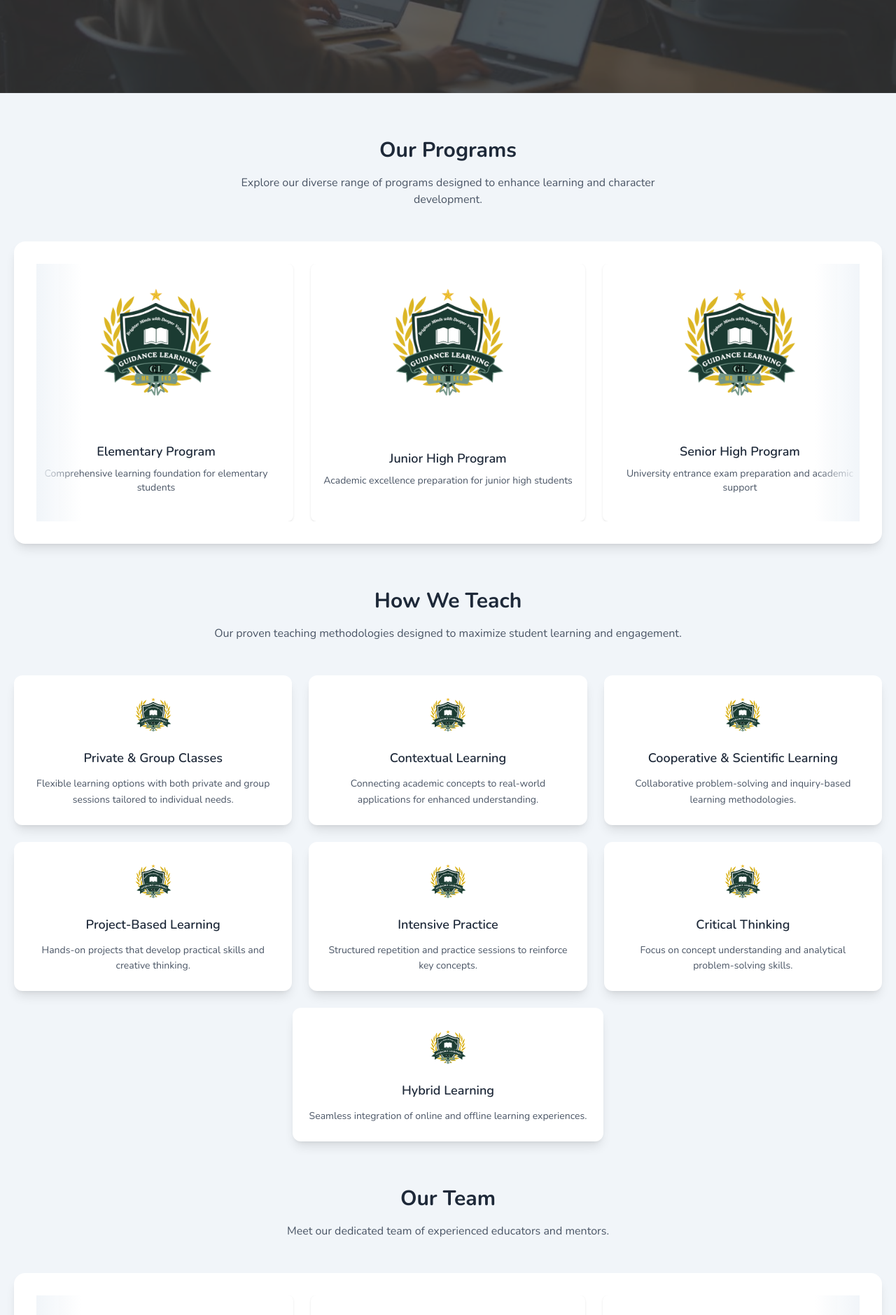
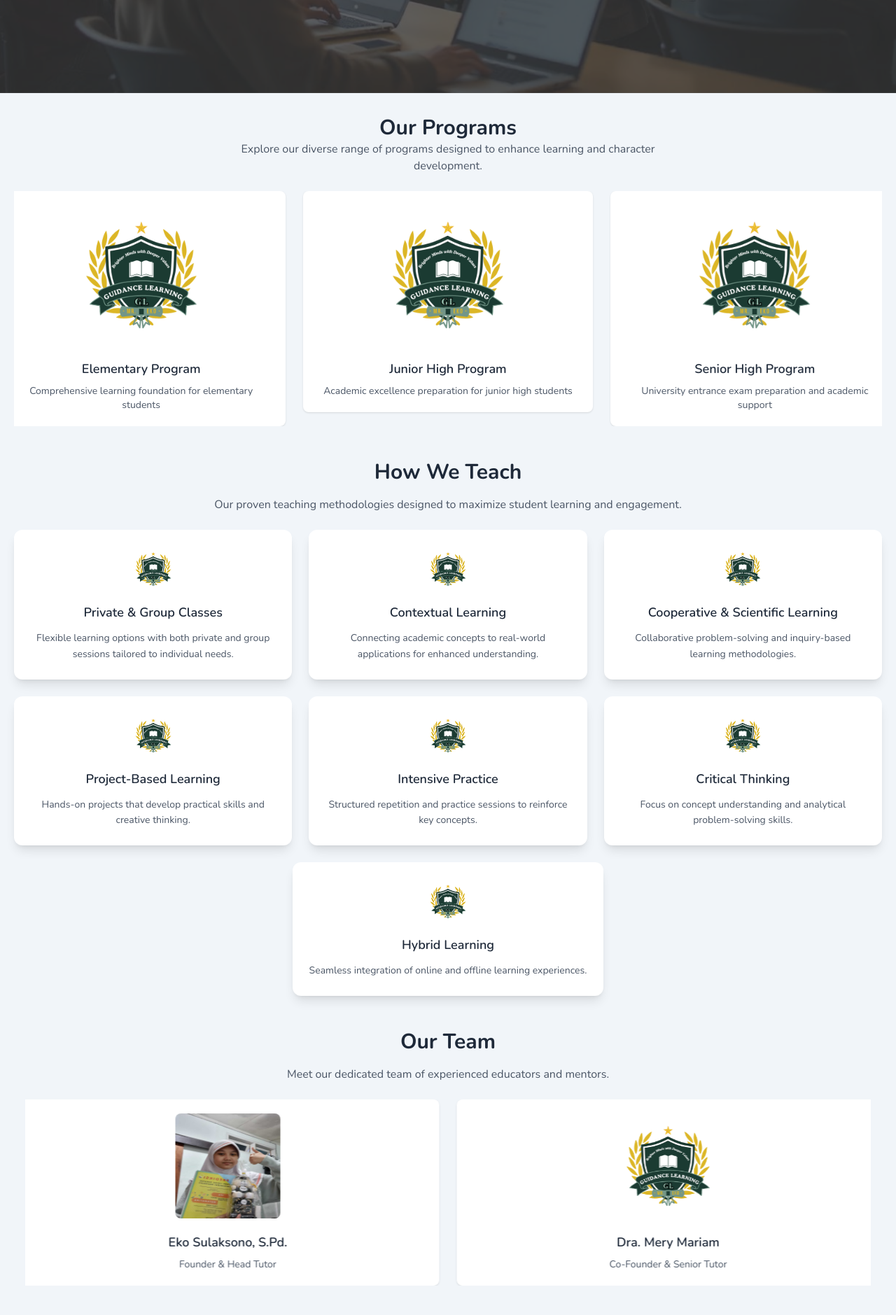
Before and after one commit to sabiannaya/eko-compro, a Next.js app: page / in a window 1280 px wide. Shown: the part 1203-3082 px from the top of the page at 70% size. Built offline with nearby package versions, Linux system fonts and the light colour scheme.

Commit message:
!FIX Testimonialfade (overflow) refactor page refactor data refactor cardSlider

```diff
--- a/src/app/page.tsx
+++ b/src/app/page.tsx
@@ -16,7 +16,7 @@ import {
 const delay = (ms: number) => new Promise((resolve) => setTimeout(resolve, ms));
 
 export default async function HomePage() {
-  await delay(2500);
+  // await delay(2500);
 
   return (
     <div className="bg-slate-100">
@@ -68,26 +68,24 @@ export default async function HomePage() {
         </div>
       </section>
 
-      <div className="space-y-16 py-16">
+      <div className="flex flex-col gap-12">
         {/* Programs Section */}
-        <section className="px-5">
-          <div className="text-center mb-12">
-            <h2 className="text-3xl font-bold text-gray-800 mb-4">
-              Our Programs
-            </h2>
+        <section className="pt-8 flex flex-col gap-6">
+          <div className="text-center">
+            <h2 className="text-3xl font-bold text-gray-800">Our Programs</h2>
             <p className="text-gray-600 max-w-2xl mx-auto">
               Explore our diverse range of programs designed to enhance learning
               and character development.
             </p>
           </div>
-          <div className="bg-white rounded-2xl shadow-lg p-8">
+          <div className="px-5">
             <CardSlider data={programData} />
           </div>
         </section>
 
         {/* Teaching Methods Section */}
-        <section className="px-5">
-          <div className="text-center mb-12">
+        <section className="px-5 flex flex-col gap-6">
+          <div className="text-center">
             <h2 className="text-3xl font-bold text-gray-800 mb-4">
               How We Teach
             </h2>
@@ -134,21 +132,21 @@ export default async function HomePage() {
         </section>
 
         {/* Staff Section */}
-        <section className="px-5">
-          <div className="text-center mb-12">
+        <section className="px-5 flex flex-col gap-6">
+          <div className="text-center">
             <h2 className="text-3xl font-bold text-gray-800 mb-4">Our Team</h2>
             <p className="text-gray-600 max-w-2xl mx-auto">
               Meet our dedicated team of experienced educators and mentors.
             </p>
           </div>
-          <div className="bg-white rounded-2xl shadow-lg p-8">
-            <CardSlider data={staffData} imageHeight={200} imageWidth={150} />
+          <div className="px-4">
+            <CardSlider data={staffData} imageHeight={200} imageWidth={150} slidesDesktop={2} />
           </div>
         </section>
 
         {/* Facilities Section */}
-        <section className="px-5">
-          <div className="text-center mb-12">
+        <section className="px-5 flex flex-col gap-6">
+          <div className="text-center ">
             <h2 className="text-3xl font-bold text-gray-800 mb-4">
               Learning Facilities
             </h2>
@@ -157,7 +155,7 @@ export default async function HomePage() {
               level.
             </p>
           </div>
-          <div className="bg-white rounded-2xl shadow-lg p-8 space-y-12">
+          <div className="bg-white rounded-2xl shadow-lg p-8">
             {facilitiesData.map((level, index) => (
               <div
                 key={index}
@@ -174,7 +172,7 @@ export default async function HomePage() {
                     </h3>
                   </div>
                   <div className="lg:col-span-2">
-                    <ul className="space-y-4">
+                    <ul className="">
                       {level.facilities.map((facility, facilityIndex) => (
                         <li
                           key={facilityIndex}
@@ -202,8 +200,8 @@ export default async function HomePage() {
         </section>
 
         {/* Testimonials Section */}
-        <section className="px-5">
-          <div className="text-center mb-12">
+        {/* <section className="px-5 flex flex-col gap-6">
+          <div className="text-center ">
             <h2 className="text-3xl font-bold text-gray-800 mb-4">
               What Our Students Say
             </h2>
@@ -215,7 +213,7 @@ export default async function HomePage() {
           <div className="max-w-4xl mx-auto">
             <TestimonialsFade testimonials={testimonials} />
           </div>
-        </section>
+        </section> */}
 
         {/* Marquee Sections */}
         <section className="overflow-hidden">
--- a/src/components/CardSlider.tsx
+++ b/src/components/CardSlider.tsx
@@ -17,25 +17,29 @@ interface CardSliderData {
   }[];
   imageHeight?: number;
   imageWidth?: number;
+  slidesDesktop?: number;
 }
 
 const CardSlider = ({
   data = [],
   imageHeight = 300,
   imageWidth = 200,
+  slidesDesktop = 3,
 }: CardSliderData) => {
   const cards = data.map((item, index) => (
     <SwiperSlide key={index}>
-      <div className="flex flex-col items-center justify-center p-3 bg-white rounded-lg shadow-sm
-    transition-transform duration-300 hover:scale-105 active:scale-105">
+      <div
+        className="flex flex-col gap-5 p-5 items-center justify-center bg-white rounded-lg shadow-sm
+  transition-transform duration-300 hover:scale-105 active:scale-105 origin-center overflow-visible"
+      >
         <Image
           src={item.image}
           alt={item.title || "Card Image"}
           width={imageWidth || 200}
           height={imageHeight || 300}
-          className="rounded-lg mb-4"
+          className="rounded-lg object-cover"
         />
-        <div className="min-h-32 flex flex-col items-center justify-center">
+        <div className="flex flex-col items-center justify-center">
           <h3 className="text-lg font-semibold text-gray-800 mb-2 text-center line-clamp-2">
             {item.title || "Default Title"}
           </h3>
@@ -56,7 +60,7 @@ const CardSlider = ({
         slidesPerView={1}
         breakpoints={{
           1024: {
-            slidesPerView: 3,
+            slidesPerView: slidesDesktop || 3,
           },
         }}
         coverflowEffect={{
@@ -67,13 +71,14 @@ const CardSlider = ({
           slideShadows: false,
         }}
         modules={[EffectCoverflow]}
-        className="cardSlider relative"
+        className="cardSlider relative "
+        // style={{ overflow: "visible" }}
         autoHeight={true}
       >
         {cards}
         {/* Gradient overlays to hide text edges */}
-        <div className="absolute left-0 top-0 w-4 sm:w-16 h-full bg-gradient-to-r from-slate-100 to-transparent pointer-events-none z-10"></div>
-        <div className="absolute right-0 top-0 w-4 sm:w-16 h-full bg-gradient-to-l from-slate-100 to-transparent pointer-events-none z-10"></div>
+        {/* <div className="absolute -translate-x-8 left-0 top-0 w-4 sm:w-16 h-full bg-gradient-to-r from-slate-100 to-transparent pointer-events-none z-10"></div>
+        <div className="absolute right-0 top-0 w-4 sm:w-16 h-full bg-gradient-to-l from-slate-100 to-transparent pointer-events-none z-10"></div> */}
       </Swiper>
     </>
   );
--- a/src/data/dummy.tsx
+++ b/src/data/dummy.tsx
@@ -40,7 +40,7 @@ export const staffData = [
   {
     title: "Eko Sulaksono, S.Pd.",
     description: "Founder & Head Tutor",
-    image: "/Logo.png",
+    image: "/murid2.jpeg",
   },
   {
     title: "Dra. Mery Mariam",
@@ -50,7 +50,7 @@ export const staffData = [
   {
     title: "Haura Labibah Salsabil Sulaksono, S.Kep., M.Biotek",
     description: "Senior Tutor - Science",
-    image: "/Logo.png",
+    image: "/murid2.jpeg",
   },
   {
     title: "Jinan Kautsar Syifa Sulaksono, S.K.M",
@@ -166,7 +166,7 @@ export const testimonials = [
   {
     name: "Videl",
     role: "Student",
-    image: "/murid.jpg",
+    image: "/murid2.jpeg",
     text: "Seneng dan seru belajar di GL, awal awal tegang belajar di sana karena belum kenal lebih deket dengan para tutor di GL tapi setelah lama belajar di sana jadi seruu belajar jadi kerasa bentar banget karena serius tapi asik. Jadi belajar kerasanya seneng, mood bawaannyaa pokonya asik bangett di GL.. Makasih ya para tutor GL udah mau sabar dan mau di tanya tanyaa terus. Makasih juga gapernah bosen untuk ngingetin di catet yaa, di ulangin lagi yaa, makasih yaaa",
   },
   {
```
Also changed, not shown: public/murid2.jpeg (added).
